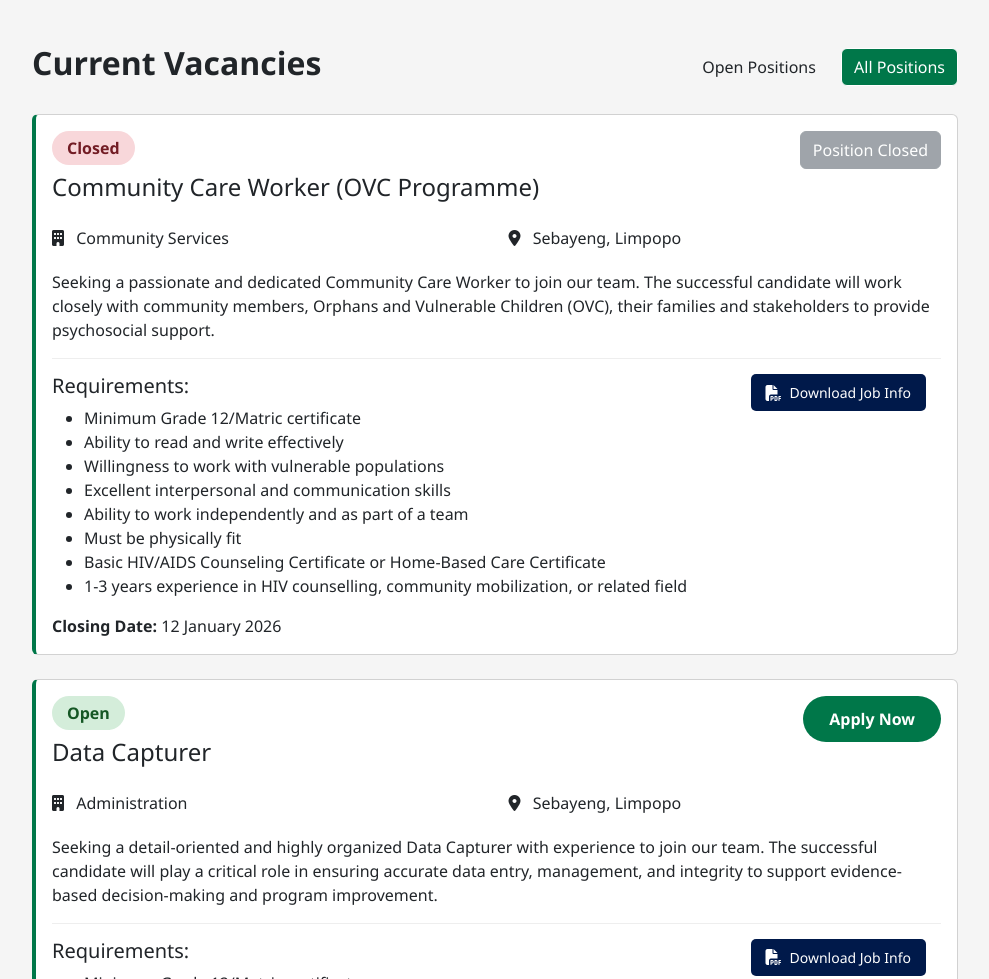
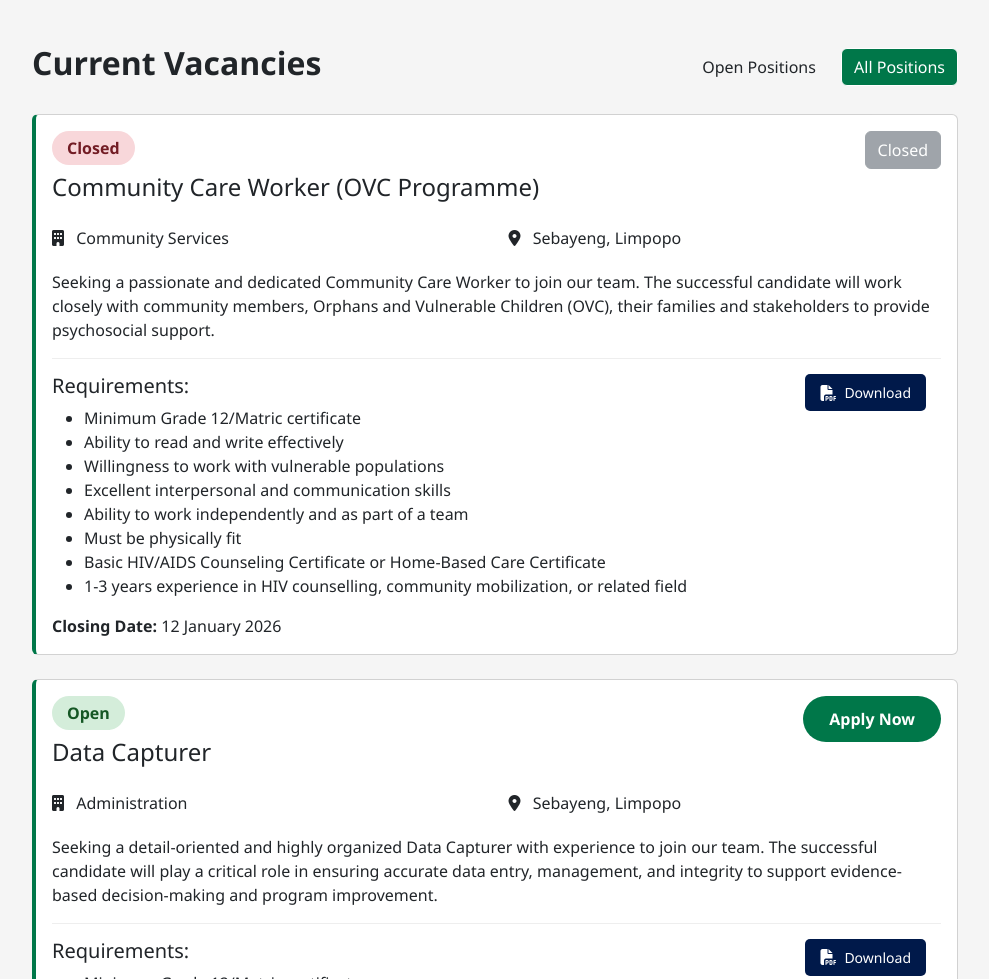
Before and after one commit to 96studios/tmc, a plain HTML site: page jobs.html in a window 1280 px wide. Shown: the part 900-1879 px from the top of the page, without its empty margins (145-1134 px from the left). Drawn offline with nearby package versions, Linux system fonts and the light colour scheme.

Commit message:
Update jobs.html

```diff
--- a/jobs.html
+++ b/jobs.html
@@ -675,7 +675,7 @@
                 // Generate PDF button or unavailable indicator
                 const pdfButton = job.pdfAvailable
                     ? `<a href="${job.pdfPath || '#'}" class="pdf-download-btn" ${job.pdfPath ? 'target="_blank"' : `onclick="handlePDFDownload(${job.id})"`}>
-                          <i class="fas fa-file-pdf"></i> Download Job Info
+                          <i class="fas fa-file-pdf"></i> Download
                        </a>`
                     : `<span class="pdf-unavailable">
                           <i class="fas fa-info-circle"></i> No PDF available
@@ -692,7 +692,7 @@
                             </div>
                             ${job.status === 'open' ?
                                 `<button class="btn btn-sa" onclick="applyForJob(${job.id})">Apply Now</button>` :
-                                `<button class="btn btn-secondary" disabled>Position Closed</button>`
+                                `<button class="btn btn-secondary" disabled>Closed</button>`
                             }
                         </div>
 
```
